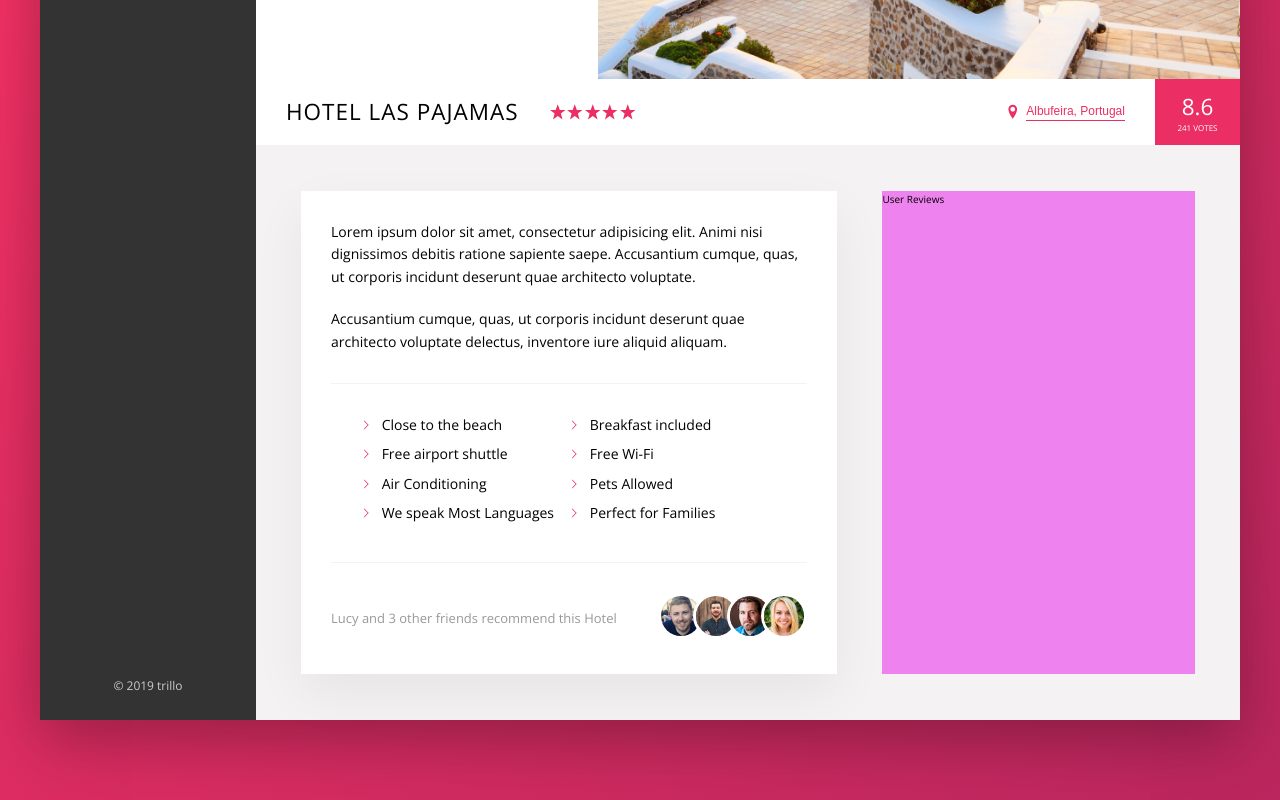
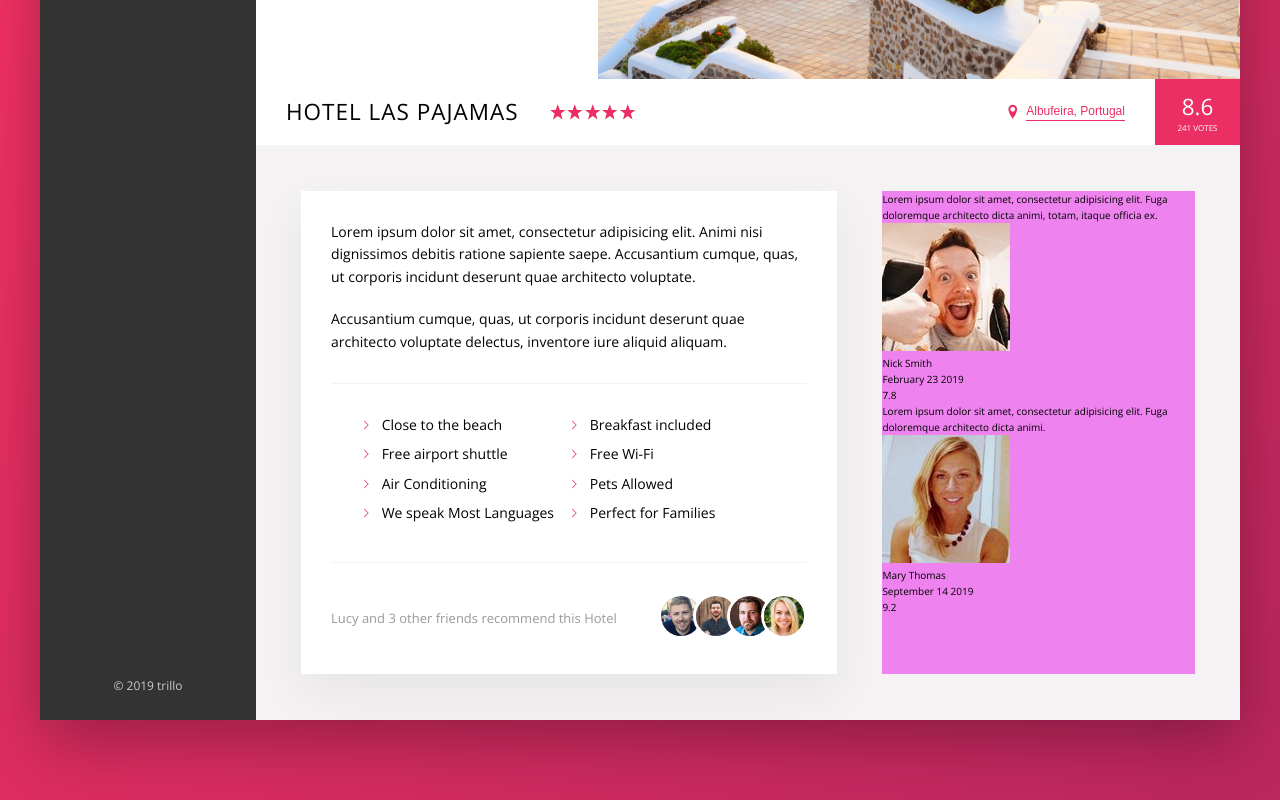
Before and after one commit to SimasDei/trillo-sass, a website: page index.html in a window 1280 px wide. Shown: the part 456-1256 px from the top of the page. Drawn offline with nearby package versions, Linux system fonts and the light colour scheme.

Commit message:
add review markup

```diff
--- a/index.html
+++ b/index.html
@@ -217,7 +217,46 @@
               </div>
             </div>
             <div class="user-reviews">
-              User Reviews
+              <figure class="review">
+                <blockquote class="review__text">
+                  Lorem ipsum dolor sit amet, consectetur adipisicing elit. Fuga
+                  doloremque architecto dicta animi, totam, itaque officia ex.
+                </blockquote>
+                <figcaption class="review__user">
+                  <img src="img/user-1.jpg" alt="User" class="review__photo" />
+                  <div class="review__user-box">
+                    <p class="review__user-name">
+                      Nick Smith
+                    </p>
+                    <p class="review__user-date">
+                      February 23 2019
+                    </p>
+                  </div>
+                  <div class="review__rating">
+                    7.8
+                  </div>
+                </figcaption>
+              </figure>
+              <figure class="review">
+                <blockquote class="review__text">
+                  Lorem ipsum dolor sit amet, consectetur adipisicing elit. Fuga
+                  doloremque architecto dicta animi.
+                </blockquote>
+                <figcaption class="review__user">
+                  <img src="img/user-2.jpg" alt="User" class="review__photo" />
+                  <div class="review__user-box">
+                    <p class="review__user-name">
+                      Mary Thomas
+                    </p>
+                    <p class="review__user-date">
+                      September 14 2019
+                    </p>
+                  </div>
+                  <div class="review__rating">
+                    9.2
+                  </div>
+                </figcaption>
+              </figure>
             </div>
           </div>
         </main>
```
